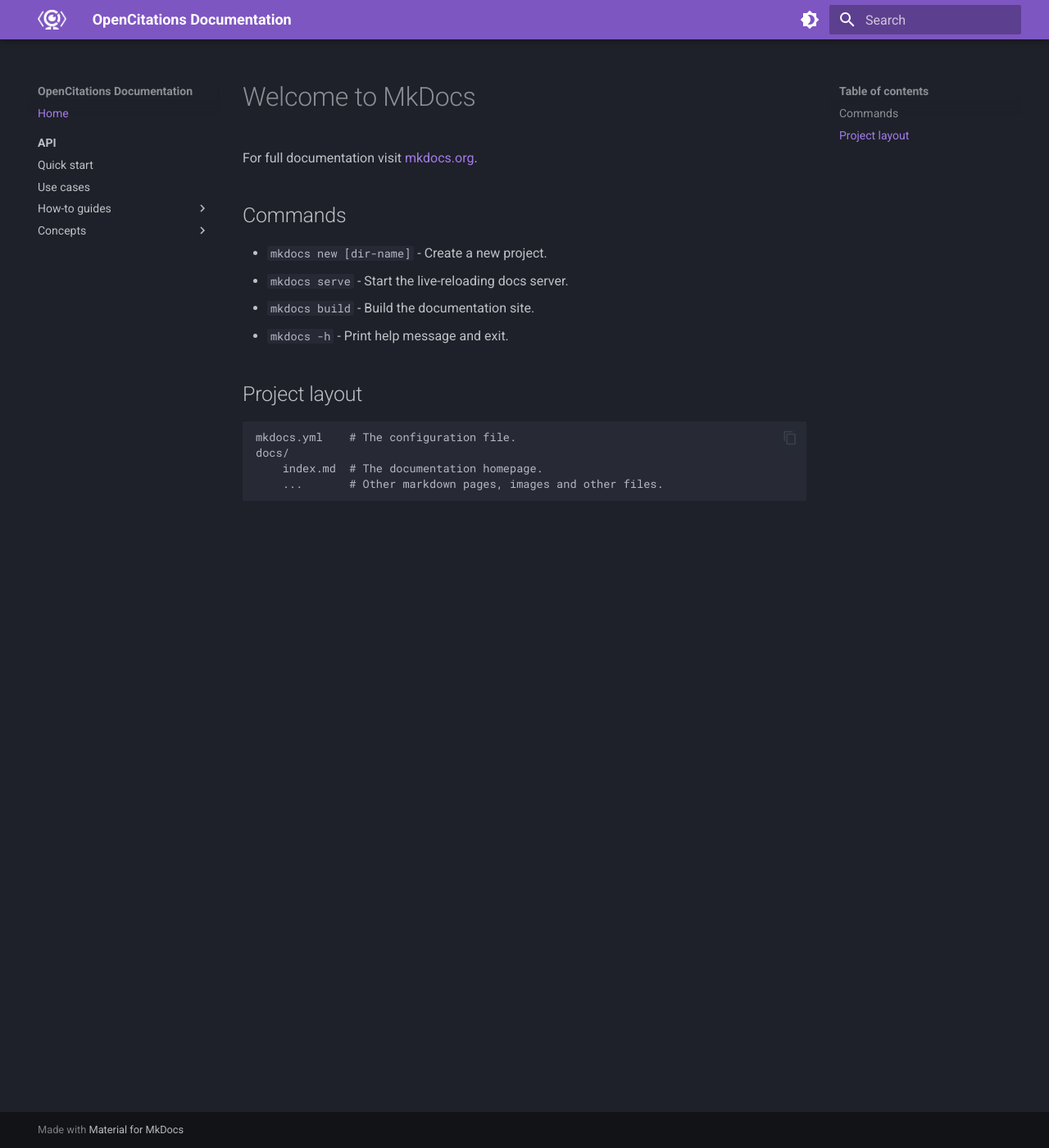
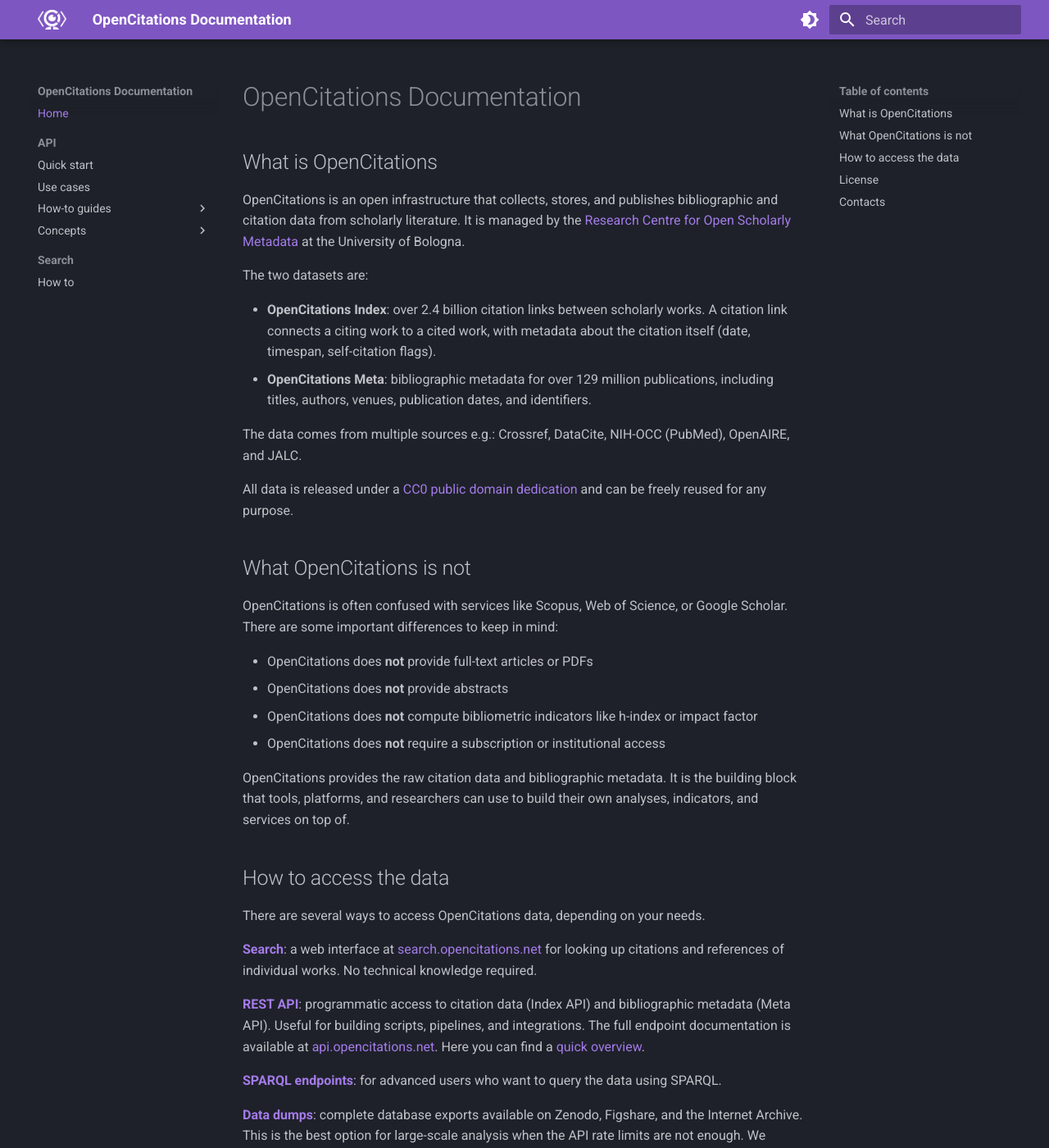
Before and after one commit to opencitations/oc_docs, an MkDocs documentation site: the page built from docs/index.md, in a window 1280 px wide and 1400 px high. Shown: the whole window at 82% size. Built offline with MkDocs 1.6.1 and Material for MkDocs 9.7.7, drawn with Linux system fonts in a browser that asks for light colours; some of the changed text lies outside the part shown.

Commit message:
new home page

```diff
--- a/docs/index.md
+++ b/docs/index.md
@@ -1,17 +1,47 @@
-# Welcome to MkDocs
+# OpenCitations Documentation
 
-For full documentation visit [mkdocs.org](https://www.mkdocs.org).
+## What is OpenCitations
 
-## Commands
+OpenCitations is an open infrastructure that collects, stores, and publishes bibliographic and citation data from scholarly literature. It is managed by the [Research Centre for Open Scholarly Metadata](https://openscholarlymetadata.org/) at the University of Bologna.
 
-* `mkdocs new [dir-name]` - Create a new project.
-* `mkdocs serve` - Start the live-reloading docs server.
-* `mkdocs build` - Build the documentation site.
-* `mkdocs -h` - Print help message and exit.
+The two datasets are:
 
-## Project layout
+- **OpenCitations Index**: over 2.4 billion citation links between scholarly works. A citation link connects a citing work to a cited work, with metadata about the citation itself (date, timespan, self-citation flags).
+- **OpenCitations Meta**: bibliographic metadata for over 129 million publications, including titles, authors, venues, publication dates, and identifiers.
 
-    mkdocs.yml    # The configuration file.
-    docs/
-        index.md  # The documentation homepage.
-        ...       # Other markdown pages, images and other files.
+The data comes from multiple sources e.g.: Crossref, DataCite, NIH-OCC (PubMed), OpenAIRE, and JALC.
+
+All data is released under a [CC0 public domain dedication](https://creativecommons.org/public-domain/cc0/) and can be freely reused for any purpose.
+
+## What OpenCitations is not
+
+OpenCitations is often confused with services like Scopus, Web of Science, or Google Scholar. There are some important differences to keep in mind:
+
+- OpenCitations does **not** provide full-text articles or PDFs
+- OpenCitations does **not** provide abstracts
+- OpenCitations does **not** compute bibliometric indicators like h-index or impact factor
+- OpenCitations does **not** require a subscription or institutional access
+
+OpenCitations provides the raw citation data and bibliographic metadata. It is the building block that tools, platforms, and researchers can use to build their own analyses, indicators, and services on top of.
+
+## How to access the data
+
+There are several ways to access OpenCitations data, depending on your needs.
+
+**[Search](search/index.md)**: a web interface at [search.opencitations.net](https://search.opencitations.net) for looking up citations and references of individual works. No technical knowledge required.
+
+**[REST API](api/quickstart.md)**: programmatic access to citation data (Index API) and bibliographic metadata (Meta API). Useful for building scripts, pipelines, and integrations. The full endpoint documentation is available at [api.opencitations.net](https://api.opencitations.net). Here you can find a [quick overview](api/quickstart.md).
+
+**[SPARQL endpoints](https://sparql.opencitations.net)**: for advanced users who want to query the data using SPARQL.
+
+**[Data dumps](https://download.opencitations.net)**: complete database exports available on Zenodo, Figshare, and the Internet Archive. This is the best option for large-scale analysis when the API rate limits are not enough. We provide provenance too.
+
+## License
+
+All datasets are released under [CC0](https://creativecommons.org/public-domain/cc0/). The website content is licensed under [CC-BY 4.0](https://creativecommons.org/licenses/by/4.0/). The software is available on [GitHub](https://github.com/opencitations) under the [ISC License](https://opensource.org/licenses/ISC).
+
+## Contacts
+
+For general inquiries: [contact@opencitations.net](mailto:contact@opencitations.net)
+
+For technical support: [tech@opencitations.net](mailto:tech@opencitations.net)
--- a/mkdocs.yml
+++ b/mkdocs.yml
@@ -31,7 +31,6 @@
 nav:
   - Home: index.md
   - API:
-    - api/index.md
     - Quick start: api/quickstart.md
     - Use cases: api/use-cases.md
     - How-to guides:
@@ -43,6 +42,8 @@
       - Data model: api/concepts/data-model.md
       - What are OCIs: api/concepts/oci.md
       - Index vs Meta: api/concepts/index-vs-meta.md
+  - Search:
+    - How to: search/howto.md
 
 markdown_extensions:
   - admonition
```
Also changed, not shown: docs/search/howto.md (added, +33 -0 lines).
